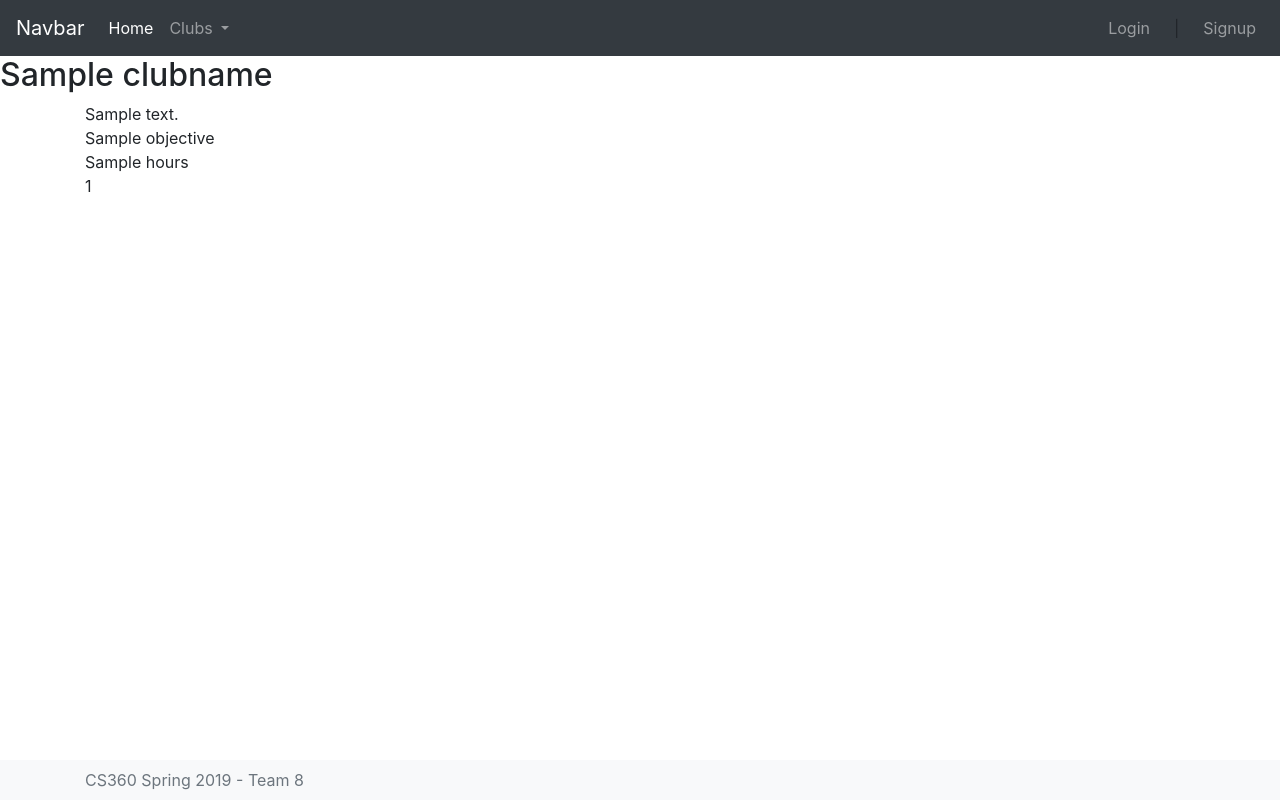
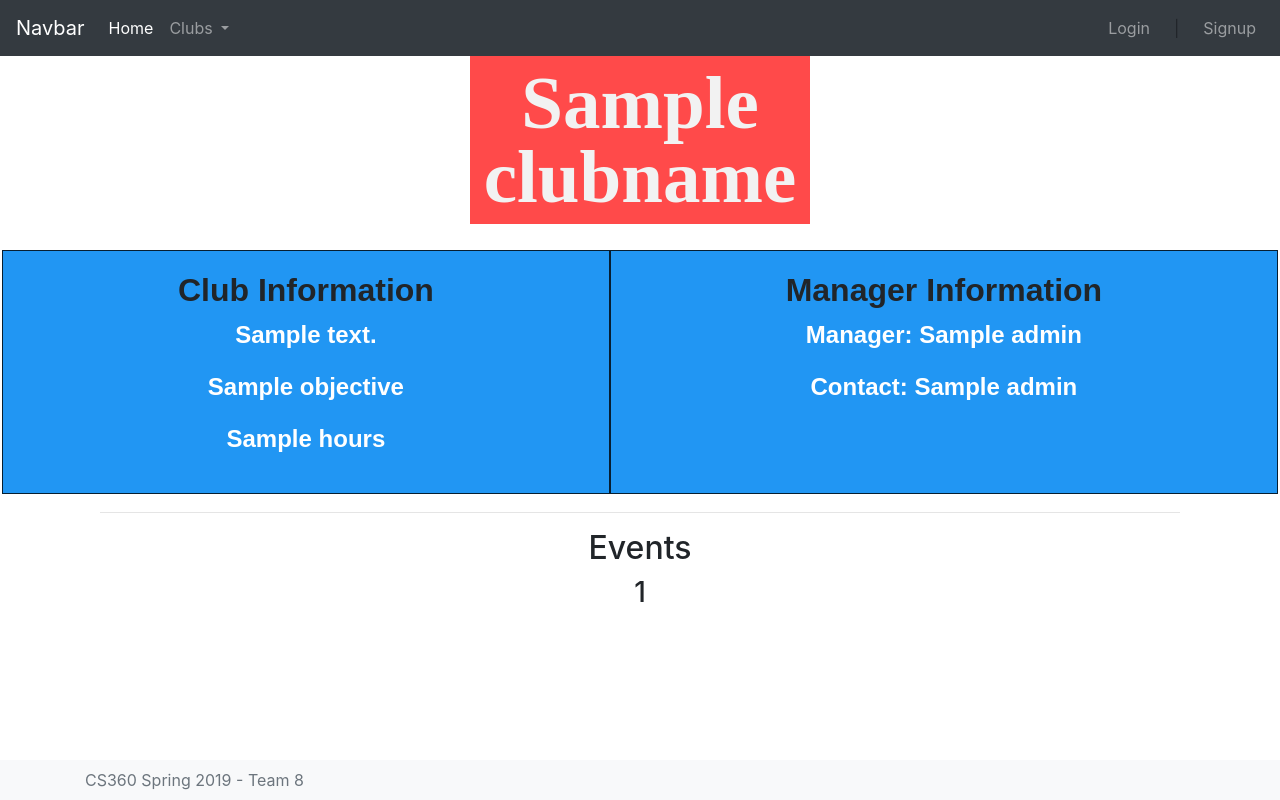
Before and after one commit to thahn106/cs360, a Flask app: template templates/clubinfo.html in a window 1280 px wide. Run offline with Flask 2, Linux system fonts and the light colour scheme; the template is opened without the code that fills it: most values are stand-ins (such as "Sample title", 1, 10 or a date in 2020); some libraries are stand-ins or nearby versions.

Commit message:
Update clubinfo.html
preliminary design

```diff
--- a/templates/clubinfo.html
+++ b/templates/clubinfo.html
@@ -1,15 +1,77 @@
 {%- extends "base.html" %}
 
 {% block content %}
-  <div class "container">
-    <h2> {{clubname}} </h2>
-     <div class = "container">
-     	{{division}}<br>
-     	{{Objective}}<br>
-     	{{hours}}<br>
-     	{% for event in events %}
-        	<th>{{event[0]}}</th>
-        {%endfor%}
+<!DOCTYPE html>
+<html>
+<head>
+<style>
+  .grid-container {
+    display: grid;
+    grid-template-columns: auto auto;
+    background-color: rgba(255, 255, 255, 0.8);
+    padding: 2px;
+  }
+
+  .grid-item {
+      background-color: #2196F3;
+      border: 1px solid rgba(0, 0, 0, 0.8);
+      padding: 20px;
+      font-size: 24px;
+      font-family: 'Raleway',sans-serif;
+      text-align: center;
+    }
+    .container{
+      text-align: center;
+    }
+h1 {
+  color: #f2f2f2; background: #ff4a4a; font-size: 75px; line-height: 74px; font-weight: 700;
+  margin: 0 5px 24px; float: left; padding: 10px; margin: 0 5px 24px;
+  font-family: 'Libre Baskerville', serif;
+}
+
+p {
+  color: white;
+  font-style: bold;
+}
+</style>
+</head>
+<body>
+  <div class = "container">
+    <div class = "row">
+    <div class="col-md-4">
+        <p> place holder </p>
+    </div>
+    <div class="col-md-4">
+      <h1> {{clubname}} </h1>
+    </div>
+    </div>
+  </div>
+     <div class = "grid-container">
+       <div class = "grid-item">
+         <h2><b> Club Information </b></h2>
+     	   <p><b>{{division}}</b></p>
+     	   <p><b>{{Objective}}</b></p>
+     	   <p><b>{{hours}}</b></p>
       </div>
-  </div>
-{%- endblock %}
+      <div class = "grid-item">
+        <h2><b> Manager Information </b></h2>
+      	  <p><b>Manager: {{admin[2]}}</b></p>
+      	  <p><b>Contact: {{admin[1]}}</b></p>
+      </div>
+      </div>
+       <div class = "container">
+         <div class = "container" height = 100px> <hr> </div>
+         <div class="row">
+           <div class="col-md-12">
+             <h2> Events </h2>
+           </div>
+           {%for event in events %}
+           <div class="col-md-12">
+               <h3>{{event[0]}}</h3>
+             </div>
+           </div>
+           {%endfor%}
+         </div>
+</body>
+</html>
+{% endblock %}
```
